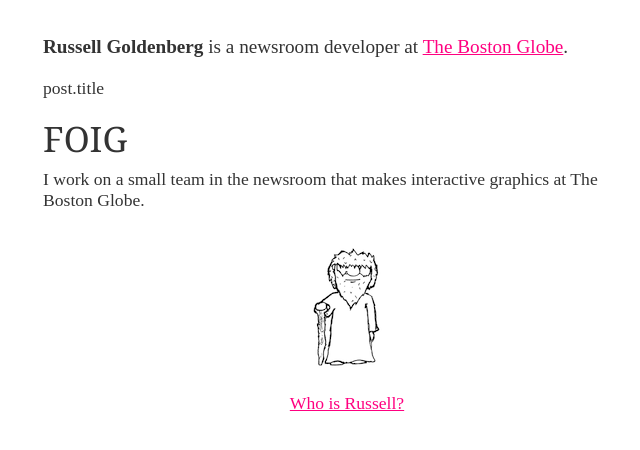
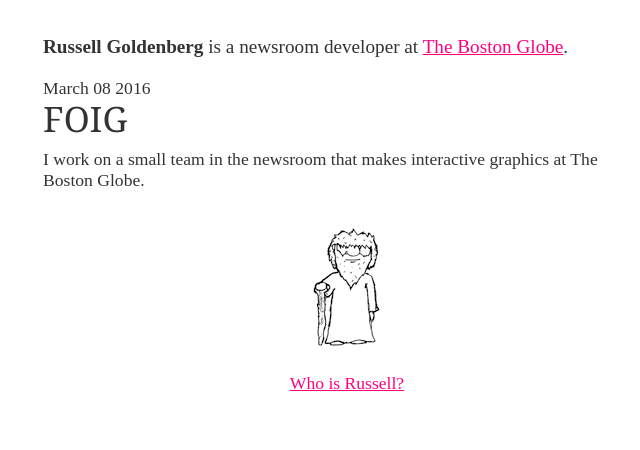
Before and after one commit to russellsamora/russellsamora.github.io, a Jekyll site: the page built from articles/index.html, in a window 1280 px wide. Shown: the top 450 px of the page, without its empty margins (293-933 px from the left). Built offline with Jekyll 4.4.1, drawn with Linux system fonts in a browser that asks for light colours.

Commit message:
date and content

```diff
--- a/articles/index.html
+++ b/articles/index.html
@@ -5,9 +5,9 @@ layout: default
 <div class='articles'>
 	{% for post in site.posts %}
 	{% if post.layout == "article" %}
-		<p>post.title</p>
 		<article>
-			{{content}}
+			<p class='date'>{{ post.date | date: "%B %d %Y" }}</p>
+			{{post.content}}
 		</article>
 	{% endif %}
 	{% endfor %}
```
Also changed, not shown: _posts/2016-03-08-foig.md (+0 -1 lines).
